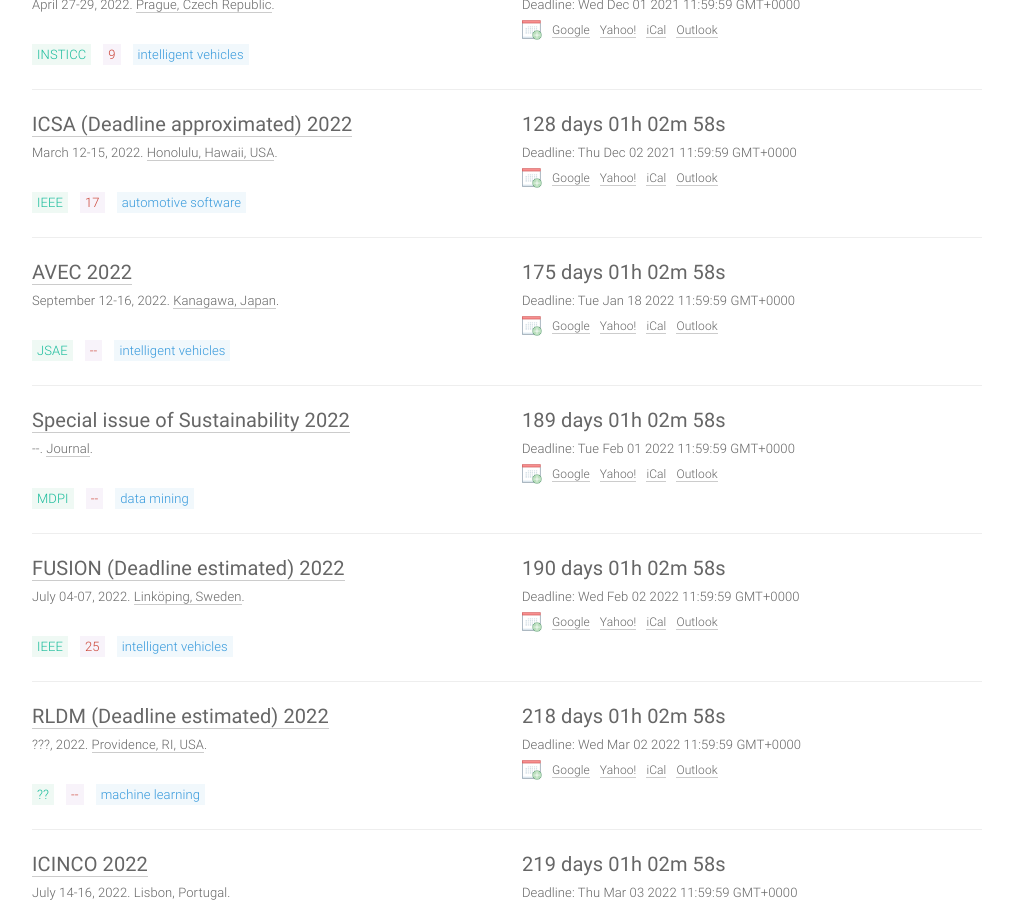
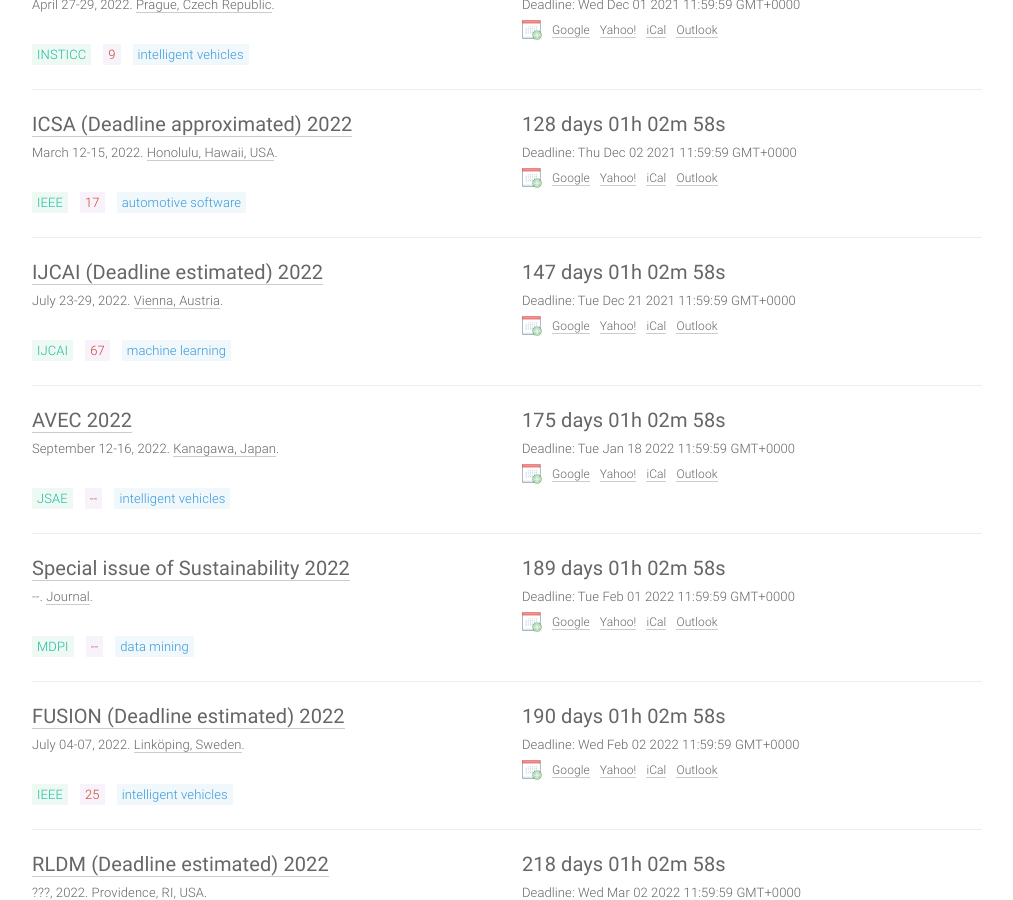
Before and after one commit to paperswithcode/ai-deadlines, a Jekyll site: the page built from index.html, in a window 1280 px wide and 900 px high, scrolled down 2868 px. Shown: the whole window, without its empty margins (133-1146 px from the left). Built offline with Jekyll 4.4.1, drawn with Linux system fonts in a browser that asks for light colours; comment, search, counter and statistics services are not loaded; some of the changed text lies outside the part shown.

Commit message:
Update conferences.yml

```diff
--- a/_data/conferences.yml
+++ b/_data/conferences.yml
@@ -934,17 +934,18 @@
   note: '<b>NOTE</b>: Recommended abstract deadline on Jan 10, 2021. More info <a
     href=''https://www.chilconference.org''>here</a>.'
 
-- title: IJCAI
+- title: IJCAI (Deadline estimated)
+  long: International Joint Conference on Artificial Intelligence
   hindex: 67
-  year: 2021
-  id: ijcai21
-  link: https://ijcai-21.org/
-  deadline: '2021-01-20 23:59:59'
-  abstract_deadline: '2021-01-13 23:59:59'
+  year: 2022
+  id: ijcai22
+  link: https://ijcai-22.org/
+  deadline: '2021-12-20 23:59:59'
   timezone: UTC-12
-  date: August 21-26, 2021
-  place: Montreal, Canada
+  date: July 23-29, 2022
+  place: Vienna, Austria
   sub: ML
+  host: IJCAI
 
 - title: SIGGRAPH
   hindex: 19
```
